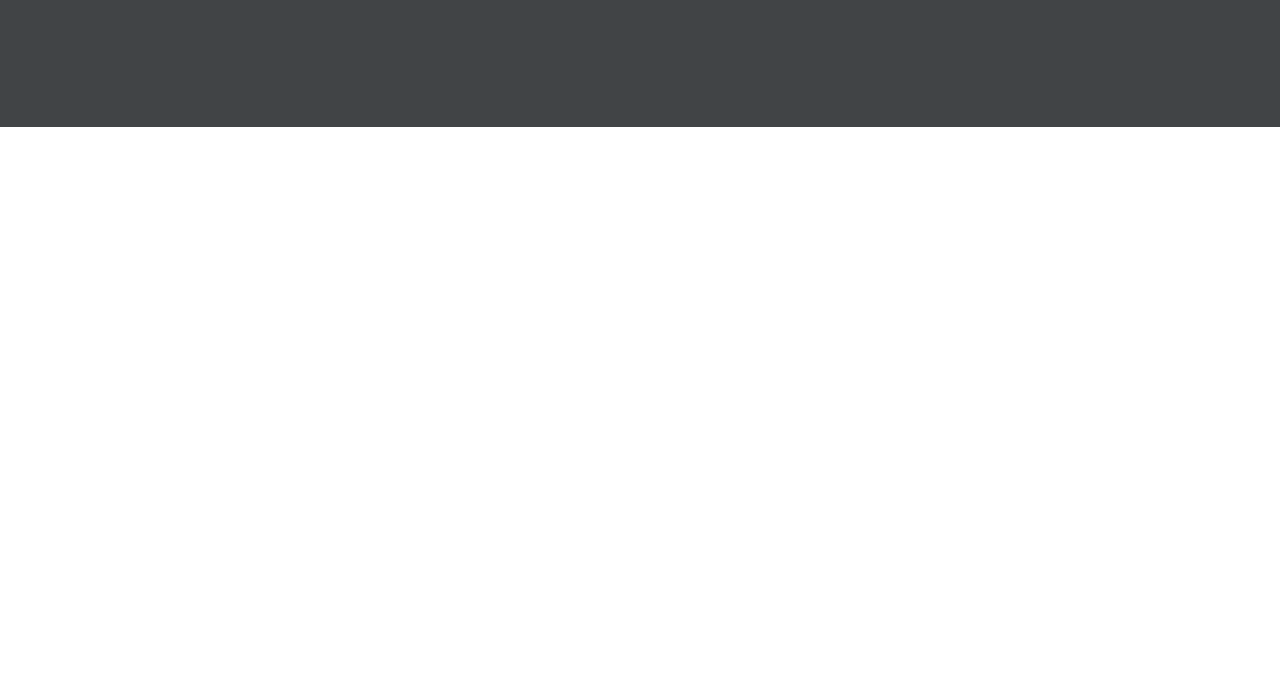
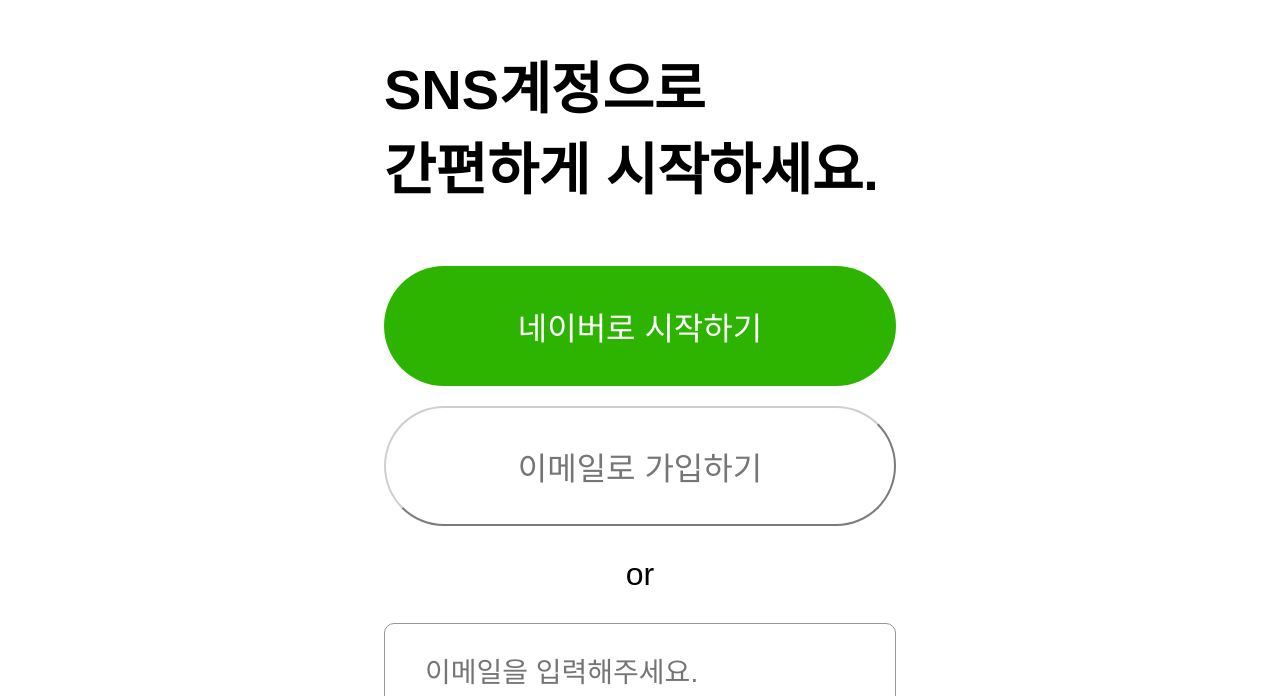
Before and after one commit to team-genever/fancake_frontend, a React (Create React App) app: page /auth/main in a window 1280 px wide. Shown: the part 404-1100 px from the top of the page. Before the commit the page ends 800 px from the top, so only its background shows below. Built offline with nearby package versions, Linux system fonts and the light colour scheme.

Commit message:
로그인 메인페이지 완성, 파일 정리

```diff
--- a/package.json
+++ b/package.json
@@ -11,6 +11,7 @@
     "react-icons": "^4.2.0",
     "react-router-dom": "^5.3.0",
     "react-scripts": "4.0.3",
+    "styled": "^1.0.0",
     "styled-components": "^5.3.1",
     "web-vitals": "^1.1.2"
   },
--- a/src/App.js
+++ b/src/App.js
@@ -4,16 +4,18 @@
 import Home from "./pages/Home";
 import Rooms from "./pages/Rooms";
 import SingleRoom from "./pages/SingleRoom";
+import Experience from "./pages/Experience";
+import Wallet from "./pages/Wallet";
+import History from "./pages/History";
+import UserEdit from "./pages/UserEdit";
+import LoginMain from "./pages/Auth/LoginMain";
 import Error from "./pages/Error";
-import Wallet from "./pages/Wallet";
+
 
 import { Route, Switch } from "react-router-dom";
 
 import Navbar from "./components/Navbar";
 import GlobalStyles from "./components/GlobalStyles";
-import Experience from "./pages/Experience";
-import History from "./pages/History";
-import UserEdit from "./pages/UserEdit";
 import Footer from "./components/Footer";
 
 function App() {
@@ -22,12 +24,13 @@
       <Navbar />
       <Switch>
         <Route exact path="/" component={Home} />
-        <Route exact path="/experience" component={Experience} />
         <Route exact path="/rooms" component={Rooms} />
         <Route exact path="/rooms/:slug" component={SingleRoom} />
+        <Route exact path="/experience" component={Experience} />
         <Route exact path="/wallet/:userId" component={Wallet} />
         <Route path="/wallet/:userId/history" component={History} />
         <Route path="/user/:userId/edit" component={UserEdit} />
+        <Route path="/auth/main" component={LoginMain}/>
         <Route component={Error} />
       </Switch>
       <Footer />
--- /dev/null
+++ b/src/components/Auth/LoginBox.js
@@ -0,0 +1,69 @@
+import React, { useRef, useState } from "react";
+import { Link, useParams } from "react-router-dom";
+import styled from "styled-components";
+
+const Container = styled.div`
+  width: 100%;
+  height: 100%;
+  padding: 0 0 0 0;
+`;
+
+const EmailInput = styled.input`
+  width: 100%;
+  height: 100px;
+  margin: 0 0 15px 0;
+  padding: 40px;
+  border-radius: 10px;
+  border: solid 1px #979797;
+  font-size: 28px;
+  color: #767676;
+`;
+
+const PasswordInput = styled.input`
+  width: 100%;
+  height: 100px;
+  margin: 0 0 25px 0;
+  padding: 40px;
+  border-radius: 10px;
+  border: solid 1px #979797;
+  font-size: 28px;
+  color: #767676;
+`;
+
+const LoginButton = styled.button`
+  width: 100%;
+  height: 120px;
+  margin: 30px 0 0 0;
+  //padding: 37px 348px 37px 347px;
+  border-radius: 60px;
+  background-color: #da225f;
+  font-size: 32px;
+  color: #fff;
+  border : none;
+  cursor: pointer;
+
+  :hover{
+      background-color: #e34076;
+  }
+`;
+
+const LoginBox = () => {
+
+  const loginClicked = (e) => {
+    if (e.target.name == "login"){
+        console.log("login clicked");
+    }
+  }
+
+  return (
+    <Container>
+      <EmailInput type="text" placeholder="이메일을 입력해주세요."/>
+      <PasswordInput type="password" placeholder="비밀번호를 입력해주세요."/>
+      <LoginButton name="login" onClick={loginClicked}>
+        로그인
+      </LoginButton>
+    </Container>
+  );
+};
+
+export default LoginBox;
--- /dev/null
+++ b/src/components/Auth/SignInButtons.js
@@ -0,0 +1,70 @@
+import React, { useRef, useState } from "react";
+import { Link, useParams } from "react-router-dom";
+import styled from "styled-components";
+
+const Container = styled.div`
+  width: 100%;
+  height: 100%;
+  border-radius: 20px;
+  padding: 10px 0 10px 0;
+  text-align: center;
+`;
+
+const NaverButton = styled.button`
+    width: 100%;
+    height: 120px;
+    margin: 50px 0 10px 0;
+    //padding: 37px 271px 37px 270px;
+    border-radius: 60px;
+    background-color: #2db400;
+    border: none;
+    color: #fff;
+    font-size: 2rem;
+    cursor: pointer;
+
+    :hover{
+        background-color: #2b9906;
+    }
+`;
+
+const EmailButton = styled.button`
+    width: 100%;
+    height: 120px;
+    margin: 10px 0 20px 0;
+    //padding: 37px 271px 37px 270px;
+    background-color: white;
+    border-radius: 60px;
+    border-color: #cfcfcf;
+    color: #767676;
+    font-size: 2rem;
+    cursor: pointer;
+
+    :hover{
+        background-color: #f5f5f5;
+    }
+`;
+
+const SignInButtons = () => {
+
+    const componentClicked = (e) => {
+        if (e.target.name == "naver"){
+            console.log("naver clicked");
+        }
+        else if(e.target.name == "email"){
+            console.log("email clicked");
+        }
+    }
+
+    return (
+        <Container>
+            <NaverButton name="naver" onClick={componentClicked}>
+                네이버로 시작하기
+            </NaverButton>
+            <EmailButton name="email" onClick={componentClicked}>
+                이메일로 가입하기
+            </EmailButton>
+        </Container>
+    );
+};
+
+export default SignInButtons;
--- /dev/null
+++ b/src/components/Auth/index.js
@@ -0,0 +1,2 @@
+export { default as SignInButtons } from './SignInButtons';
+export { default as LoginBox } from './LoginBox';
--- /dev/null
+++ b/src/pages/Auth/LoginMain.js
@@ -0,0 +1,98 @@
+// 4 - 로그인/회원가입
+
+import React, { useRef, useState } from "react";
+import { Link, useParams } from "react-router-dom";
+import styled from "styled-components";
+import {SignInButtons, LoginBox} from "../../components/Auth";
+// import Videos from "../components/Wallet/Videos";
+// import UserWallet from "../components/Wallet/UserWallet";
+
+const Container = styled.div`
+  width: 100%;
+  height: max-content;
+  padding: 35vw 30vw 30vw 30vw;
+`;
+
+const LoginDiv = styled.div`
+  width: 100%;
+  height: 100%;
+  text-allign: center;
+  //background-color: grey;
+`;
+
+const TextDiv = styled.div`
+  width: 100%;
+  height: 100%;
+  font-size: 56px;
+  font-weight: bold;
+`;
+
+const Or = styled.p`
+  //width: 32px;
+  //height: 46px;
+  margin: 0 0 30px 0;
+  font-size: 32px;
+  text-align: center;
+  color: boxGray;
+`;
+
+const FindIDPW = styled.div`
+  width: 100%;
+  height: 100%;
+  margin-top: 15px;
+  text-align: center;
+  font-size: 28px;
+  color: #6e6e6e;
+  font-style: bold;
+`;
+const FindID = styled.span`
+  text-decoration: underline;
+  cursor: pointer;
+
+  :hover{
+      color: black;
+  }
+`;
+const FindPW = styled.span`
+  text-decoration: underline;
+  cursor: pointer;
+
+  :hover{
+      color: black;
+  }
+`;
+
+export default function LoginMain () {
+  const findingClicked = (e) => {
+    if (e.target.id === "id"){
+      console.log("find id clicked");
+    }
+    else if (e.target.id === "pw"){
+      console.log("find pw clicked");
+    }
+  }
+
+  return (
+    <Container>
+      <LoginDiv>
+        <TextDiv>
+          SNS계정으로<br/>간편하게 시작하세요.
+        </TextDiv>
+        <SignInButtons/>
+        <Or>
+          or
+        </Or>
+        <LoginBox/>
+        <FindIDPW>
+          <FindID id="id" onClick={findingClicked}>
+            아이디 찾기
+          </FindID>
+          &nbsp;|&nbsp;
+          <FindPW id="pw" onClick={findingClicked}>
+            비밀번호 찾기
+          </FindPW>
+        </FindIDPW>
+      </LoginDiv>
+    </Container>
+  )
+}
--- a/src/pages/Error.js
+++ b/src/pages/Error.js
@@ -1,9 +1,16 @@
-
+//없는 url 입력 시 오류 페이지
 
 export default function Error() {
     return (
         <div>
-            hello from error page
+            hello from error page<br/>
+            hi<br/>
+            hi<br/>
+            hi<br/>
+            hi<br/>
+            hi<br/>
+            This is an error page<br/>
+            Page not found 404
         </div>
     )
 }
--- a/src/pages/Experience.js
+++ b/src/pages/Experience.js
@@ -1,3 +1,5 @@
+//2 - 체험하기 페이지
+
 import React, { Component } from "react";
 import Banner from "../components/Experience/Banner";
 import CreaterSection from "../components/Experience/CreaterSection";
--- a/src/pages/History.js
+++ b/src/pages/History.js
@@ -1,3 +1,5 @@
+// 3.2 - 거래내역
+
 import styled from "styled-components";
 import Transaction from "../components/History/Transaction";
 
--- a/src/pages/Wallet.js
+++ b/src/pages/Wallet.js
@@ -1,3 +1,5 @@
+// 3 - 나의 지갑
+
 import styled from "styled-components";
 import Videos from "../components/Wallet/Videos";
 import UserWallet from "../components/Wallet/UserWallet";
```
Also changed, not shown: 1 other file (tests, documents, lock files or other folders).
